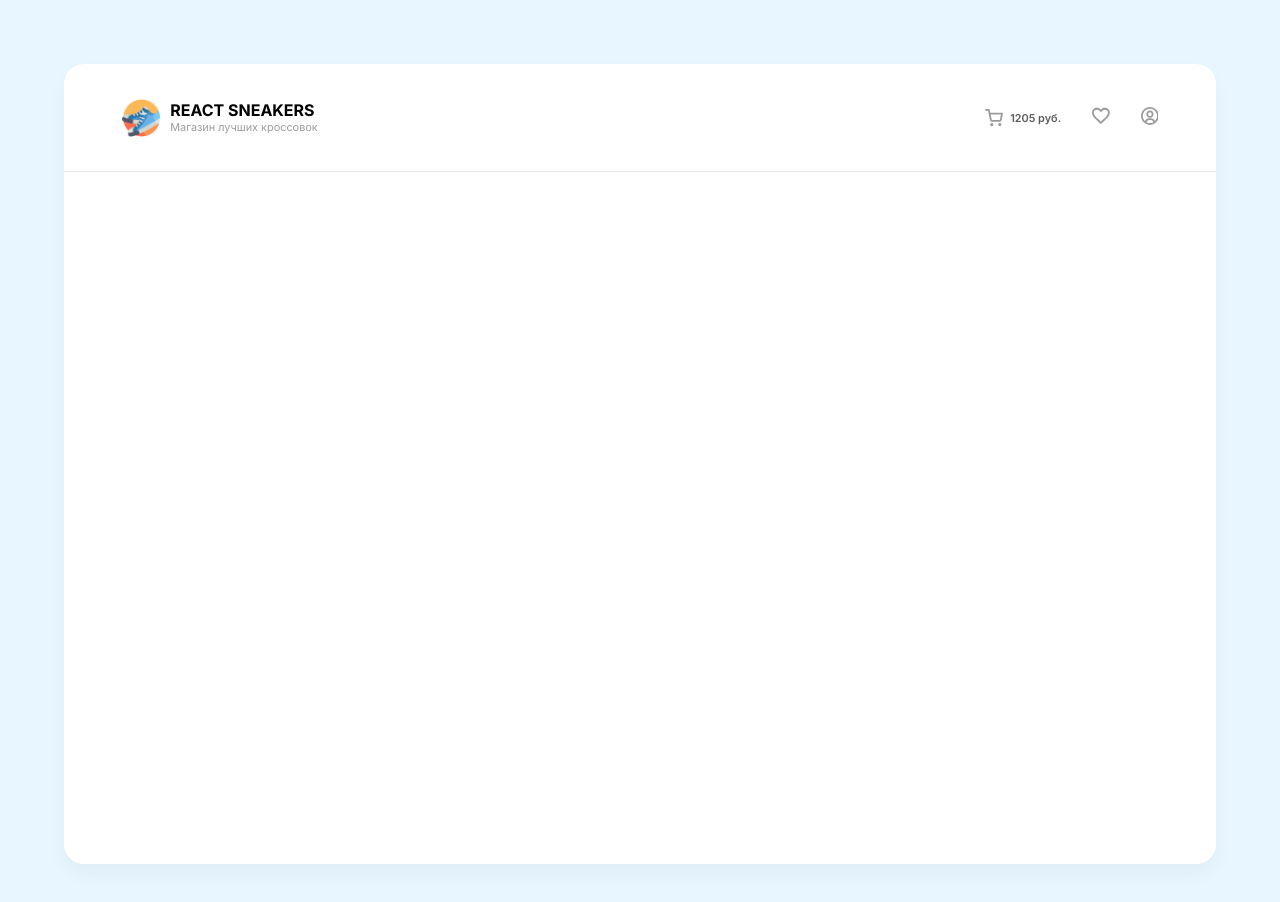
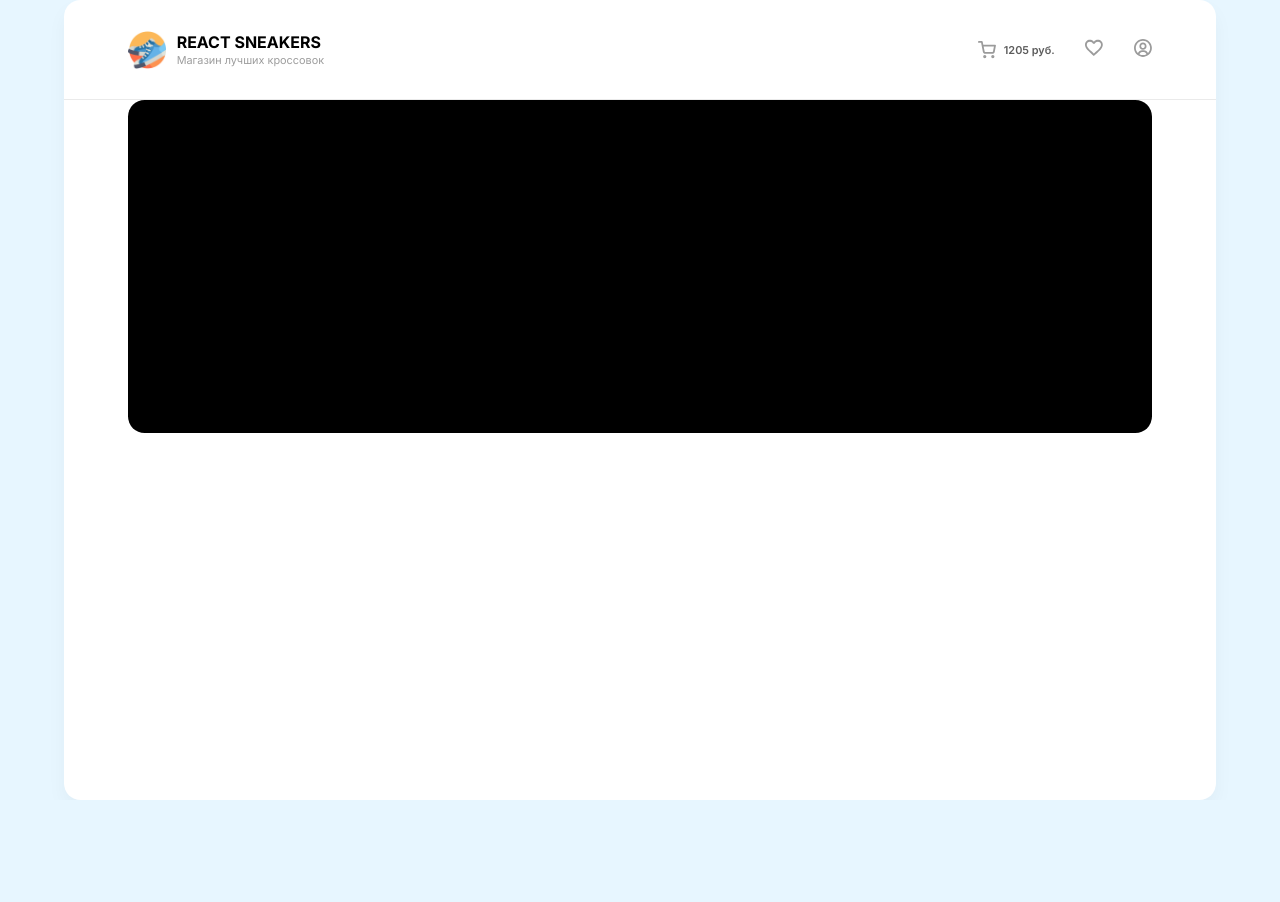
Before and after one commit to KirillParhomenko/cleverland-sprint, a React (Create React App) app: page / in a window 1280 px wide. Shown: the top 902 px of the page. After the commit the page ends 800 px from the top, so only its background shows below. Built offline with nearby package versions, Linux system fonts and the light colour scheme.

Commit message:
start to do banner

```diff
--- a/src/App.js
+++ b/src/App.js
@@ -1,13 +1,18 @@
 import { Fragment } from "react";
 
-import MainWrapper from "./components/layout/wrappers/MainWrapper";
+import Wrapper from "./components/layout/wrappers/Wrapper";
 import Header from "./components/header/Header";
+
+import "./App.module.scss";
+import wrapperStyle from "./styles/MainWrapper.module.scss";
+import Banner from "./components/banner/Banner";
 
 function App() {
   return (
-    <MainWrapper>
+    <Wrapper className={wrapperStyle["wrapper-content"]}>
       <Header />
-    </MainWrapper>
+      <Banner />
+    </Wrapper>
   );
 }
 
--- /dev/null
+++ b/src/App.module.scss
@@ -0,0 +1,12 @@
+body {
+  background-color: #e7f6ff;
+  padding: 0;
+  margin: 0;
+  font-family: "Inter", sans-serif;
+}
+body {
+  background-color: #e7f6ff;
+  padding: 0;
+  margin: 0;
+  font-family: "Inter", sans-serif;
+}
--- a/src/components/banner/Banner.js
+++ b/src/components/banner/Banner.js
@@ -1,7 +1,9 @@
+import Wrapper from "./../layout/wrappers/Wrapper";
+
 import classes from "./Banner.module.scss";
 
 const Banner = () => {
-  return;
+  return <Wrapper className={classes["banner-wrapper"]}></Wrapper>;
 };
 
 export default Banner;
--- a/src/components/banner/Banner.module.scss
+++ b/src/components/banner/Banner.module.scss
@@ -0,0 +1,6 @@
+.banner-wrapper {
+  width: 100%;
+  height: 26vw;
+  border-radius: 1.3vw;
+  background-color: black;
+}
--- a/src/components/header/Header.module.scss
+++ b/src/components/header/Header.module.scss
@@ -1,6 +1,5 @@
 header {
-  padding: 3% 5%;
-  border-bottom: 1px solid #eaeaea;
+  padding: 3% 0%;
   height: 3vw;
   display: flex;
   align-items: center;
@@ -25,6 +24,7 @@ header {
       li {
         list-style: none;
         margin-left: 2.4vw;
+        display: flex;
         a {
           text-decoration: none;
           color: #5c5c5c;
--- a/src/components/layout/wrappers/MainWrapper.js
+++ /dev/null
@@ -1,7 +0,0 @@
-import classes from "./MainWrapper.module.scss";
-
-const Wrapper = (props) => {
-  return <div className={classes["wrapper-content"]}>{props.children}</div>;
-};
-
-export default Wrapper;
--- a/src/components/layout/wrappers/MainWrapper.module.scss
+++ /dev/null
@@ -1,16 +0,0 @@
-body {
-  background-color: #e7f6ff;
-  padding: 0;
-  margin: 0;
-  font-family: 'Inter', sans-serif;
-}
-
-.wrapper-content {
-  width: 90%;
-  height: 100vh;
-  margin: 5%;
-  background-color: #ffffff;
-  border-radius: 20px;
-  box-sizing: border-box;
-  box-shadow: 0px 10px 20px rgba(0, 0, 0, 0.04);
-}
--- /dev/null
+++ b/src/components/layout/wrappers/Wrapper.js
@@ -0,0 +1,5 @@
+const Wrapper = (props) => {
+  return <div className={props.className}>{props.children}</div>;
+};
+
+export default Wrapper;
--- /dev/null
+++ b/src/styles/MainWrapper.module.scss
@@ -0,0 +1,22 @@
+.wrapper-content {
+  width: 90%;
+  height: 100vh;
+  margin: 5%;
+  padding: 0 5%;
+  background-color: #ffffff;
+  border-radius: 1.3vw;
+  box-sizing: border-box;
+  box-shadow: 0px 10px 20px rgba(0, 0, 0, 0.04);
+  position: relative;
+  margin: 0 auto;
+  &::after {
+    content: "";
+    position: absolute;
+    display: block;
+    top: 7.7vw;
+    width: 100%;
+    right: 0;
+    height: 1px;
+    background-color: #eaeaea;
+  }
+}
```
